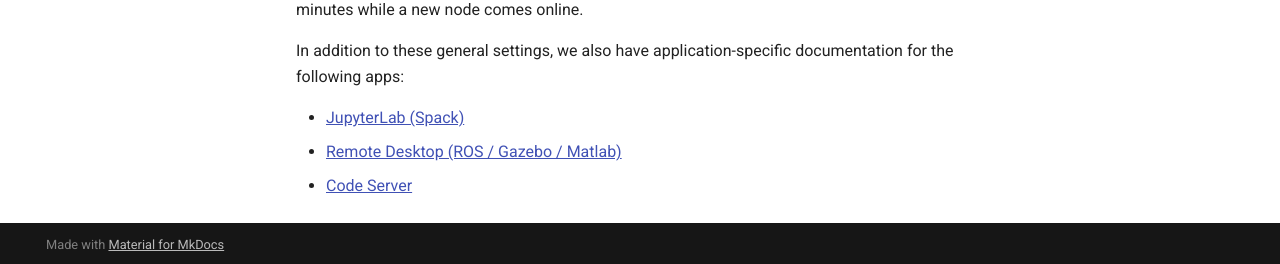
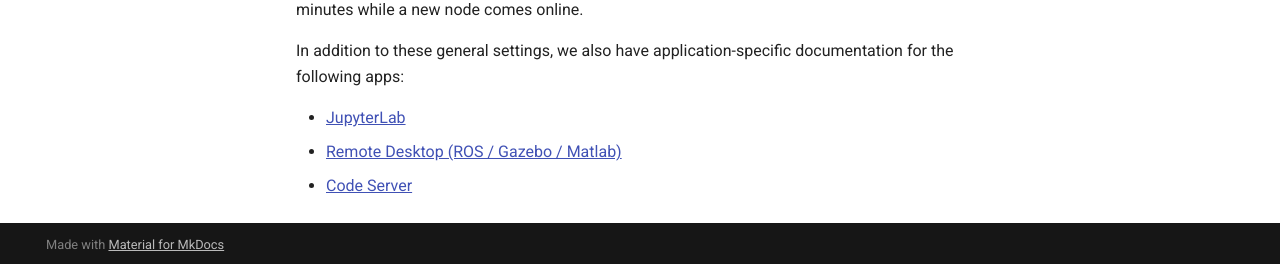
Before and after one commit to Harvard-ATG/huit-ondemand-user-docs, an MkDocs documentation site: the page built from docs/interactive-apps.md, in a window 1280 px wide and 1308 px high. Shown: the part 1041-1305 px from the top of the window. Built offline with MkDocs 1.6.1 and Material for MkDocs 9.7.7, drawn with Linux system fonts in a browser that asks for light colours.

Commit message:
fix old link

```diff
--- a/docs/interactive-apps.md
+++ b/docs/interactive-apps.md
@@ -26,6 +26,6 @@ while a new node comes online.
 In addition to these general settings, we also have application-specific
 documentation for the following apps:
 
-- [JupyterLab (Spack)](jupyterlab-spack.md)
+- [JupyterLab](jupyterlab-apptainer.md)
 - [Remote Desktop (ROS / Gazebo / Matlab)](remote-desktop-ros.md)
 - [Code Server](vscode-app.md)
```
